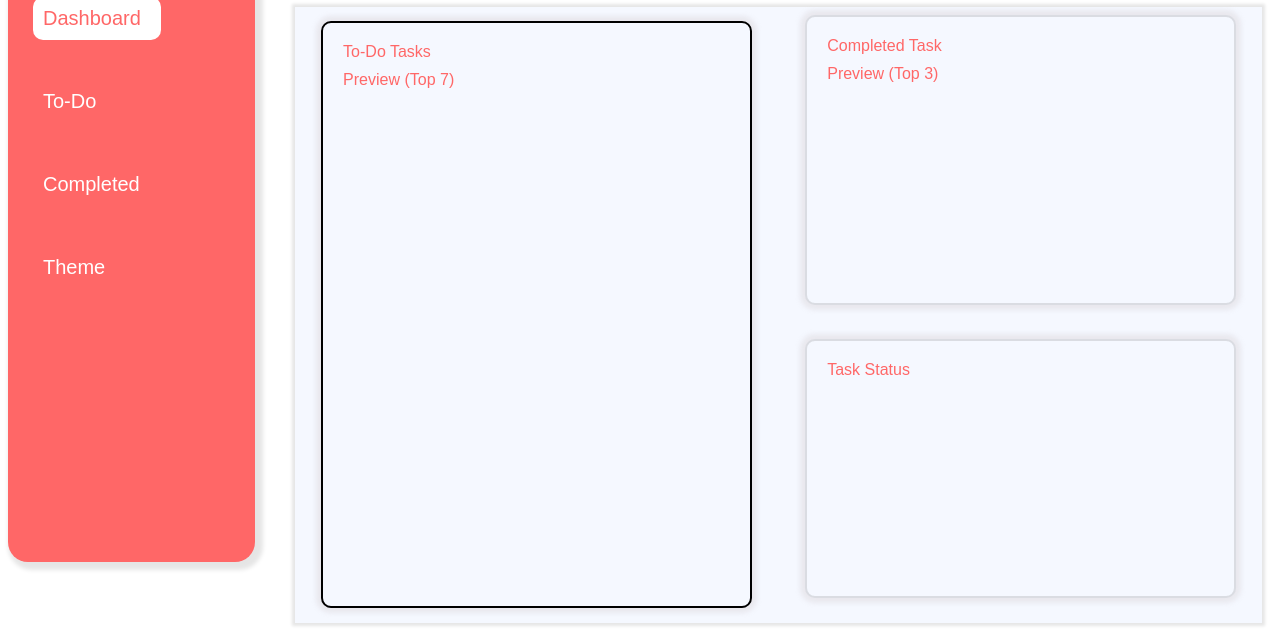
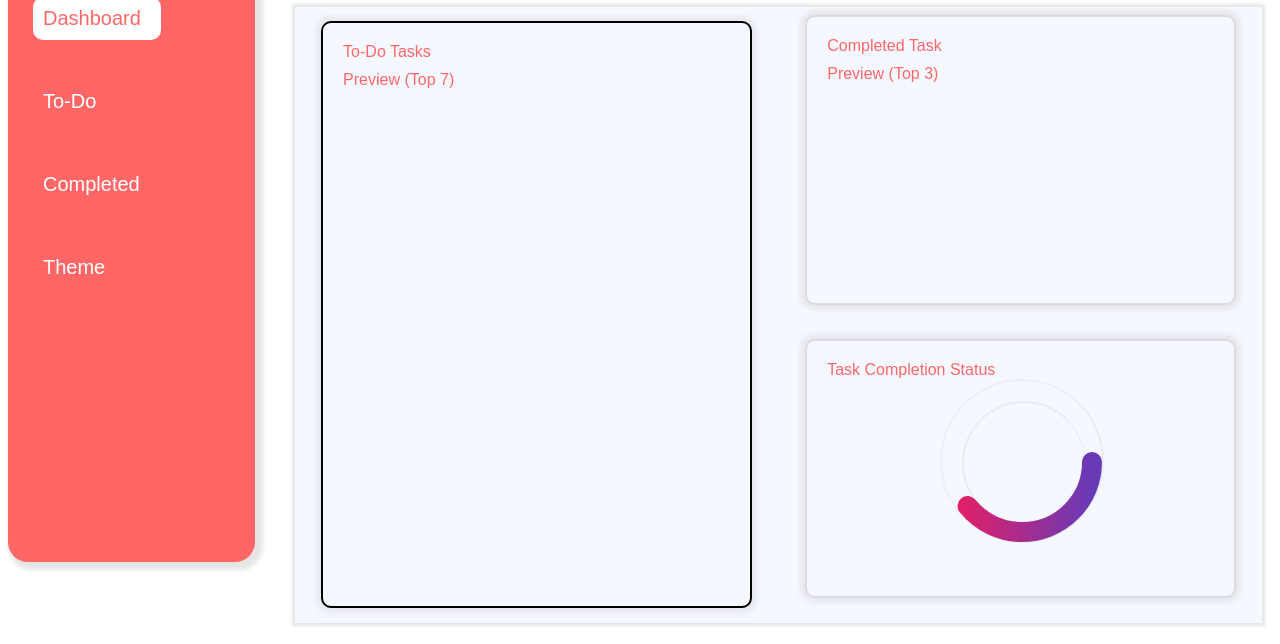
Before and after one commit to sujal-ag/To-Do_task, a plain HTML site: page index.html in a window 1280 px wide. Shown: the part 156-800 px from the top of the page. Drawn offline with Linux system fonts and the light colour scheme.

Commit message:
progress-bar

```diff
--- a/index.html
+++ b/index.html
@@ -6,6 +6,7 @@
     <link rel="icon" href="./assets/favicon.png" />
     <title>To-Do List</title>
     <link rel="stylesheet" href="./styles.css" />
+    <link rel="stylesheet" href="./progress.css" />
   </head>
   <body>
     <header>
@@ -18,9 +19,7 @@
           <button class="btn clicked" id="Dashboard" onclick="clicked(this)">
             Dashboard
           </button>
-          <button class="btn" id="task" onclick="clicked(this)">
-            To-Do
-          </button>
+          <button class="btn" id="task" onclick="clicked(this)">To-Do</button>
           <button class="btn" id="Completed" onclick="clicked(this)">
             Completed
           </button>
@@ -30,31 +29,50 @@
 
       <section class="section2">
         <div id="hello">
-        <p id="wel" style="display: inline">Welcome👋</p>
-        <input type="text" id="add-task" placeholder="Enter task..." />
-        <button id="add-btn">
-          <span class="addtask">&plus;</span> Add Task
-        </button></div>
+          <p id="wel" style="display: inline">Welcome👋</p>
+          <input type="text" id="add-task" placeholder="Enter task..." />
+          <button id="add-btn">
+            <span class="addtask">&plus;</span> Add Task
+          </button>
+        </div>
         <!-- <textarea placeholder="Enter Task" class="task-input" style="display: inline;"> </textarea> -->
         <div class="opr">
-            <div id="box3" class="box">
+          <div id="box2" class="box">
+            <p>Task Completion Status</p>
+            <div id="circle">
+              <div class="outer">
+                <div class="inner">
+                  <p id="progress"></p>
+                </div>
+              </div>
+              <svg
+                xmlns="http://www.w3.org/2000/svg"
+                version="1.1"
+                width="160px"
+                height="160px"
+              >
+                <defs>
+                  <linearGradient id="GradientColor">
+                    <stop offset="0%" stop-color="#e91e63" />
+                    <stop offset="100%" stop-color="#673ab7" />
+                  </linearGradient>
+                </defs>
+                <circle cx="80" cy="80" r="70" stroke-linecap="round" />
+              </svg>
+            </div>
+          </div>
+          <div id="box3" class="box">
             <p>Completed Task</p>
-            <p style=" margin-top: 10px" class="prev">Preview (Top 3)</p>
+            <p style="margin-top: 10px" class="prev">Preview (Top 3)</p>
             <ul id="completed-task-list" style="display: none"></ul>
             <ul id="completed-task-list-preview"></ul>
           </div>
           <div id="box1" class="box" itemid="task-box">
             <p>To-Do Tasks</p>
-            <ul id="task-list" style="display: none;"></ul>
-            <p style=" margin-top: 10px" class="prev">Preview (Top 7)</p>
+            <ul id="task-list" style="display: none"></ul>
+            <p style="margin-top: 10px" class="prev">Preview (Top 7)</p>
             <ul id="task-list-preview"></ul>
           </div>
-
-          <div id="box2" class="box">
-            <p>Task Status</p>
-          </div>
-
-
         </div>
       </section>
     </div>
--- /dev/null
+++ b/progress.css
@@ -0,0 +1,47 @@
+#circle {
+  position: relative;
+  width: 160px;
+  height: 160px;
+  margin: auto;
+}
+
+/* OUTER CIRCLE */
+.outer {
+  position: absolute;
+  width: 160px;
+  height: 160px;
+  border: 2px outset rgba(0, 0, 0, 0.052);
+  border-radius: 50%;
+  top: 0;
+  left: 0;
+}
+
+/* INNER CIRCLE */
+.inner {
+  position: absolute;
+  width: 120px;
+  height: 120px;
+  border: 2px inset rgba(0, 0, 0, 0.052);
+  border-radius: 50%;
+  top: 20px;
+  left: 20px;
+  display: flex;
+  justify-content: center;
+  align-items: center;
+}
+
+circle{
+    fill: none;
+      stroke: url(#GradientColor);
+      stroke-width: 20px;
+}
+/* SVG CIRCLE */
+svg {
+  position: absolute;
+  top: 3px;
+  left: 2px;
+  width: 160px;
+  height: 160px;
+  stroke-dasharray: 472;
+  stroke-dashoffset: 300;
+}
```
